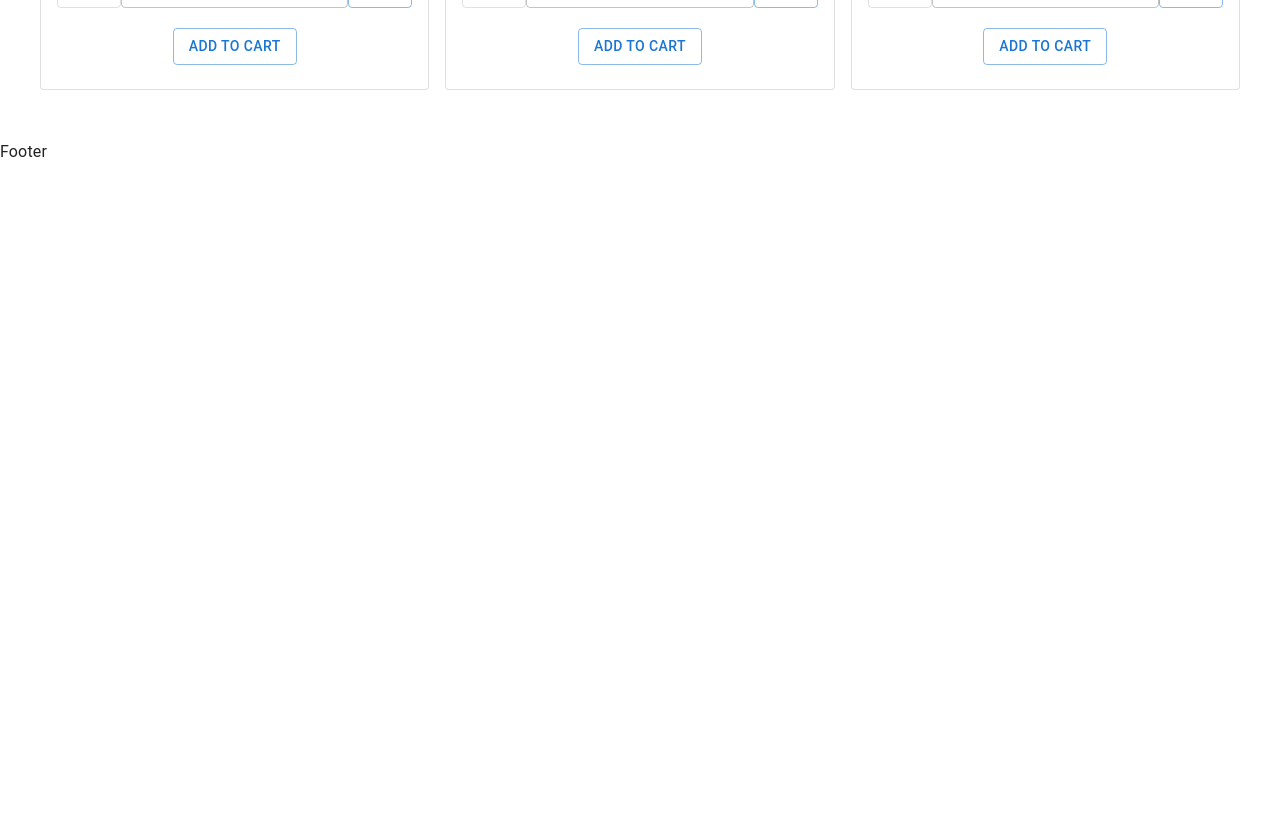
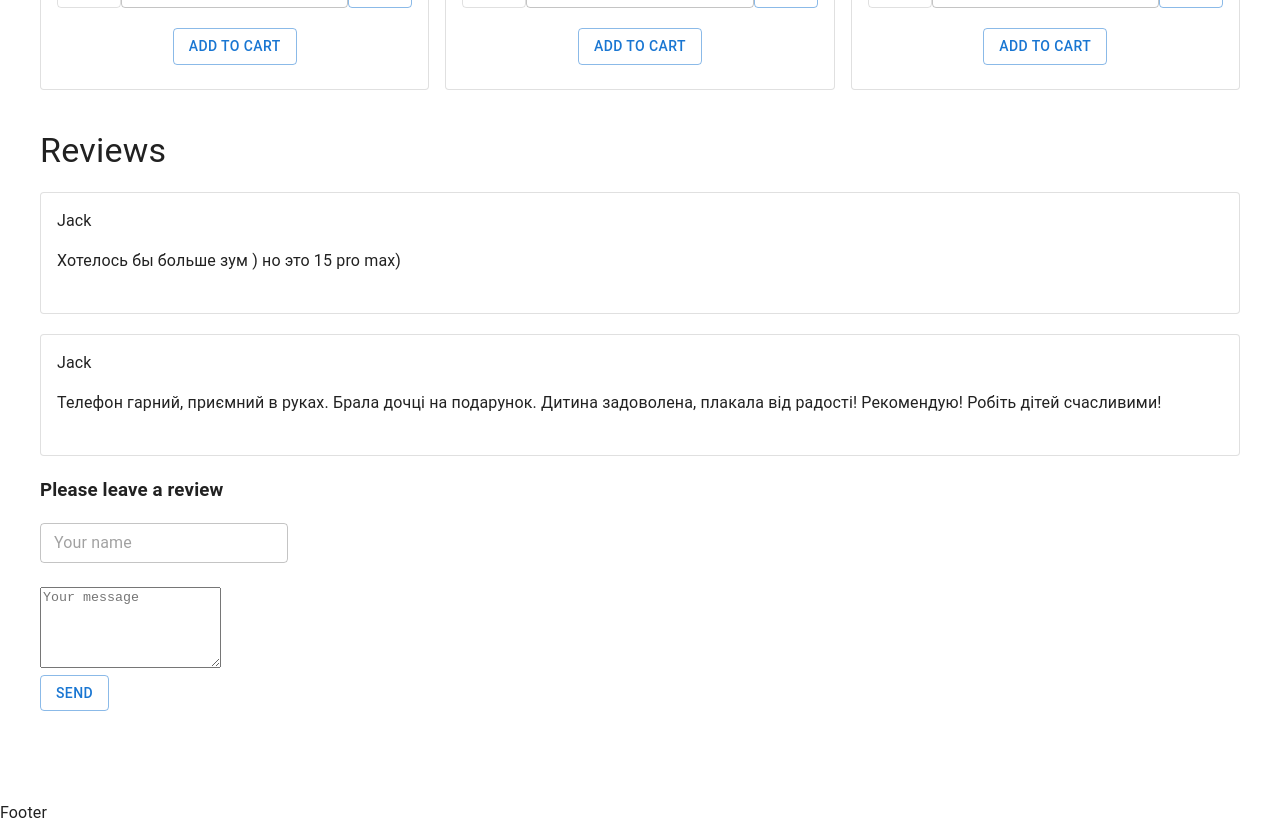
Before and after one commit to Vasyltsiun/shop-project-16.03, a React (Create React App) app: page / in a window 1280 px wide. Shown: the part 1280-2105 px from the top of the page. Before the commit the page ends 1444 px from the top, so only its background shows below. Built offline with nearby package versions, Linux system fonts and the light colour scheme.

Commit message:
added Reviews

```diff
--- /dev/null
+++ b/src/components/Reviews/Reviews.tsx
@@ -0,0 +1,112 @@
+import {
+    Button,
+    Card,
+    CardContent,
+    TextareaAutosize,
+    TextField,
+    Typography,
+} from '@mui/material'
+import { divide } from 'lodash'
+import { useState } from 'react'
+
+type Props = {}
+type Review = {
+    name: string
+    message: string
+}
+const Reviews = (props: Props) => {
+    const arrReviews: Review[] = [
+        {
+            name: 'Jack',
+            message: 'Хотелось бы больше зум ) но это 15 pro max)',
+        },
+        {
+            name: 'Jack',
+            message:
+                'Телефон гарний, приємний в руках. Брала дочці на подарунок. Дитина задоволена, плакала від радості! Рекомендую! Робіть дітей счасливими!',
+        },
+    ]
+
+    const [reviews, setReviews] = useState<Review[]>(arrReviews)
+    const [newReview, setNewReview] = useState<Review>({
+        name: '',
+        message: '',
+    })
+
+    const handleName = (e: React.ChangeEvent<HTMLInputElement>) => {
+        setNewReview((prevState) => ({
+            ...prevState,
+            name: e.target.value,
+        }))
+    }
+
+    const handleMessage = (e: React.ChangeEvent<HTMLTextAreaElement>) => {
+        setNewReview((prevState) => ({
+            ...prevState,
+            message: e.target.value,
+        }))
+    }
+
+    const onSend = (e: React.FormEvent<HTMLFormElement>) => {
+        e.preventDefault()
+        if (newReview.name === '' || newReview.message === '') {
+            alert('All field')
+        } else {
+            setReviews((prevState) => {
+                return [...prevState, newReview]
+            })
+            setNewReview({
+                name: '',
+                message: '',
+            })
+        }
+    }
+
+    return (
+        <div style={{ margin: '40px 0' }}>
+            <Typography component={'h2'} variant="h4">
+                Reviews
+            </Typography>
+            <div>
+                {reviews.map((item: Review, i: number) => (
+                    <Card
+                        key={i}
+                        variant="outlined"
+                        sx={{
+                            margin: '20px 0',
+                        }}
+                    >
+                        <CardContent>
+                            <div>{item.name}</div>
+                            <p>{item.message}</p>
+                        </CardContent>
+                    </Card>
+                ))}
+            </div>
+            <form onSubmit={onSend}>
+                <h3>Please leave a review</h3>
+                <div>
+                    <TextField
+                        size="small"
+                        placeholder="Your name"
+                        onChange={handleName}
+                        value={newReview.name}
+                    />
+                </div>
+                <br />
+                <div>
+                    <TextareaAutosize
+                        minRows={5}
+                        placeholder="Your message"
+                        onChange={handleMessage}
+                        value={newReview.message}
+                    />
+                </div>
+                <Button type="submit" variant="outlined">
+                    Send
+                </Button>
+            </form>
+        </div>
+    )
+}
+export default Reviews
--- a/src/pages/Home/Home.tsx
+++ b/src/pages/Home/Home.tsx
@@ -1,5 +1,6 @@
 import { Container } from '@mui/material'
 import ProductList from 'components/Products/ProductsList'
+import Reviews from 'components/Reviews/Reviews'
 
 type Props = {
     addProductToCart: (id: number, count: number, price: number) => void
@@ -9,6 +10,7 @@ const Home = ({ addProductToCart }: Props) => {
         <>
             <Container className="main-container" component={'main'}>
                 <ProductList addProductToCart={addProductToCart} />
+                <Reviews />
             </Container>
         </>
     )
```
